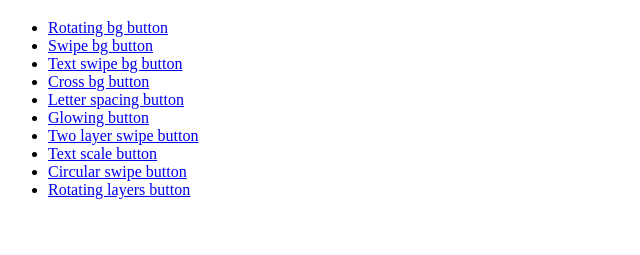
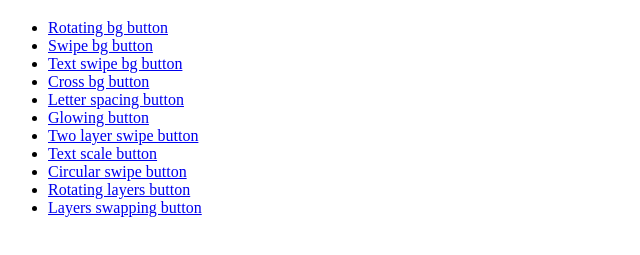
Before and after one commit to andrew-dev-p/css-js-animations, a plain HTML site: page index.html in a window 1280 px wide. Shown: the part 61-316 px from the top of the page, without its empty margins (0-640 px from the left). Drawn offline with Linux system fonts and the light colour scheme.

Commit message:
Add layers swapping button example with HTML and CSS

```diff
--- a/index.html
+++ b/index.html
@@ -38,6 +38,9 @@
     <li>
       <a href="rotating-layers-button">Rotating layers button</a>
     </li>
+    <li>
+      <a href="layers-swapping-button">Layers swapping button</a>
+    </li>
   </ul>
 </body>
 </html>
--- /dev/null
+++ b/layers-swapping-button/styles.css
@@ -0,0 +1,64 @@
+body {
+  height: 100vh;
+  display: flex;
+  justify-content: center;
+  align-items: center;
+  font-family: sans-serif;
+  background-color: grey;
+}
+
+a {
+  padding: 20px 40px;
+  text-transform: uppercase;
+  text-decoration: none;
+  letter-spacing: 4px;
+  color: transparent;
+  border: 3px solid #ff0;
+  font-size: 30px;
+  position: relative;
+}
+
+a::before {
+  content: "hover me";
+  position: absolute;
+  top: 0;
+  left: 0;
+  width: 100%;
+  height: 100%;
+  background-color: #363636;
+  color: #ff0;
+  display: flex;
+  justify-content: center;
+  align-items: center;
+  transition: all 0.5s;
+}
+
+a:hover::before {
+  left: 100%;
+  transform: scale(0) rotateY(360deg);
+  opacity: 0;
+}
+
+a::after {
+  content: "hover me";
+  position: absolute;
+  top: 0;
+  left: 0;
+  width: 100%;
+  height: 100%;
+  background-color: #363636;
+  color: #ff0;
+  display: flex;
+  justify-content: center;
+  align-items: center;
+  transition: all 0.5s;
+  left: -100%;
+  transform: scale(0) rotateY(0);
+  opacity: 0;
+}
+
+a:hover::after {
+  left: 0;
+  transform: scale(1) rotateY(360deg);
+  opacity: 1;
+}
```
Also changed, not shown: layers-swapping-button/index.html (added, +12 -0 lines).
